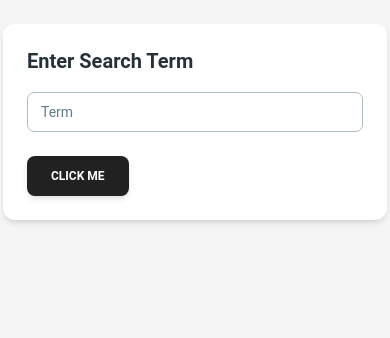
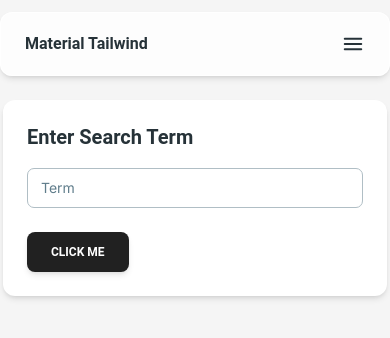
Before and after one commit to CinemaCafe/NextJs, a Next.js app: page / in a window 390 px wide. Shown: the top 338 px of the page. Built offline with nearby package versions, Linux system fonts and the light colour scheme.

Commit message:
add books component

```diff
--- /dev/null
+++ b/src/app/Nav.tsx
@@ -0,0 +1,83 @@
+"use client";
+import React from "react";
+import {
+  Navbar,
+  Collapse,
+  Typography,
+  IconButton,
+} from "@material-tailwind/react";
+import { Bars3Icon, XMarkIcon } from "@heroicons/react/24/outline";
+import Link from "next/link";
+
+function NavList() {
+  return (
+    <ul className="my-2 flex flex-col gap-2 lg:mb-0 lg:mt-0 lg:flex-row lg:items-center lg:gap-6">
+        <Typography as="li" variant="small" color="blue-gray" className="p-1 font-medium">
+            <Link href="/" className="flex items-center hover:text-blue-500 transition-colors">Home</Link>
+        </Typography>
+        <Typography as="li" variant="small" color="blue-gray" className="p-1 font-medium">
+            <Link href="/books" className="flex items-center hover:text-blue-500 transition-colors">Books</Link>
+        </Typography>
+        <Typography as="li" variant="small" color="blue-gray" className="p-1 font-medium">
+            <a href="#" className="flex items-center hover:text-blue-500 transition-colors">
+                Blocks
+            </a>
+        </Typography>
+        <Typography as="li" variant="small" color="blue-gray" className="p-1 font-medium">
+            <a href="#" className="flex items-center hover:text-blue-500 transition-colors">
+                Docs
+            </a>
+        </Typography>
+    </ul>
+  );
+}
+
+const Nav = () =>  {
+  const [openNav, setOpenNav] = React.useState(false);
+
+  const handleWindowResize = () =>
+    window.innerWidth >= 960 && setOpenNav(false);
+
+  React.useEffect(() => {
+    window.addEventListener("resize", handleWindowResize);
+
+    return () => {
+      window.removeEventListener("resize", handleWindowResize);
+    };
+  }, []);
+
+  return (
+    <Navbar className="mx-auto max-w-screen-xl px-6 py-3 mt-3">
+        <div className="flex items-center justify-between text-blue-gray-900">
+            <Typography
+                as="a"
+                href="/"
+                variant="h6"
+                className="mr-4 cursor-pointer py-1.5"
+            >
+                Material Tailwind
+            </Typography>
+            <div className="hidden lg:block">
+                <NavList />
+            </div>
+            <IconButton
+                variant="text"
+                className="ml-auto h-6 w-6 text-inherit hover:bg-transparent focus:bg-transparent active:bg-transparent lg:hidden"
+                ripple={false}
+                onClick={() => setOpenNav(!openNav)}
+                >
+                {openNav ? (
+                    <XMarkIcon className="h-6 w-6" strokeWidth={2} />
+                    ) : (
+                    <Bars3Icon className="h-6 w-6" strokeWidth={2} />
+                )}
+            </IconButton>
+        </div>
+        <Collapse open={openNav}>
+            <NavList />
+        </Collapse>
+    </Navbar>
+  );
+}
+
+export default Nav;
--- /dev/null
+++ b/src/app/books/App.tsx
@@ -0,0 +1,5 @@
+const BookApp = () => {
+    return <div>App</div>
+}
+
+export default BookApp;
--- /dev/null
+++ b/src/app/books/components/BookCreate.tsx
@@ -0,0 +1,5 @@
+const BookCreate = () => {
+    return <h1>BookCreate</h1>
+}
+
+export default BookCreate;
--- /dev/null
+++ b/src/app/books/components/BookEdit.tsx
@@ -0,0 +1,5 @@
+const BookEdit = () => {
+    return <h1>BookEdit</h1>
+}
+
+export default BookEdit;
--- /dev/null
+++ b/src/app/books/components/BookList.tsx
@@ -0,0 +1,5 @@
+const BookList = () => {
+    return <h1>BookList</h1>
+}
+
+export default BookList;
--- /dev/null
+++ b/src/app/books/components/BookShow.tsx
@@ -0,0 +1,5 @@
+const BookShow = () => {
+    return <h1>BookShow</h1>
+}
+
+export default BookShow;
--- /dev/null
+++ b/src/app/books/page.tsx
@@ -0,0 +1,9 @@
+import BookApp from "./App";
+
+const Home =() => {
+    return (
+        <BookApp />
+    )
+}
+
+export default Home;
--- a/src/app/components/ImageShow.tsx
+++ b/src/app/components/ImageShow.tsx
@@ -1,9 +1,22 @@
+import { Card, CardBody, CardHeader, Typography } from "@material-tailwind/react";
 
 const ImageShow = ({image} : any) => {
+    console.log(image);
     return (
-        <div>
-            <img className="mb-[10px] w-[100%]" src={image.urls.small} alt={image.alt_description} />
-        </div>
+        // <div>
+        //     <img className="mb-[10px] object-cover w-full rounded-lg shadow-xl" src={image.urls.small} alt={image.alt_description} />
+        // </div>
+        <Card className="h-80">
+            <CardHeader floated={false}>
+                <img src={image.urls.small} alt={image.alt_description} />
+            </CardHeader>
+            <CardBody className="text-center">
+                <Typography color="blue" className="font-medium" textGradient>
+                    {image.alt_description}
+                </Typography>
+            </CardBody>
+        </Card>
+
     )
 }
 
--- a/src/app/components/SearchBar.tsx
+++ b/src/app/components/SearchBar.tsx
@@ -1,5 +1,6 @@
 "use client";
 import { Button, Card, CardBody, CardFooter, Input, Typography } from "@material-tailwind/react";
+import Link from "next/link";
 import { useState } from "react";
 
 interface Props {
@@ -51,7 +52,7 @@ const SearchBar = ( {onSubmit} : Props) => {
                     </CardBody>
                     <CardFooter className="pt-0">
                         {/* <Button onClick={handleClick}>Click Me</Button> */}
-                        <Button type="submit">Click me</Button>
+                        <Button type="submit" className="me-3">Click me</Button>
                     </CardFooter>
                 </form>
             </Card>
--- a/src/app/layout.tsx
+++ b/src/app/layout.tsx
@@ -1,13 +1,16 @@
 import './globals.css'
 import type { Metadata } from 'next'
 import { Inter } from 'next/font/google'
+import Nav from './Nav'
 
-// const inter = Inter({ subsets: ['latin'] })
+const inter = Inter({ subsets: ['latin'] })
 
 export const metadata: Metadata = {
   title: 'Create Next App',
   description: 'Generated by create next app',
 }
+
+
 
 export default function RootLayout({
   children,
@@ -16,7 +19,10 @@ export default function RootLayout({
 }) {
   return (
     <html lang="en">
-      <body className="bg-gray-100">{children}</body>
+      <body className={`${inter.className} bg-gray-100`}>
+        <Nav />
+        {children}
+      </body>
     </html>
   )
 }
```
